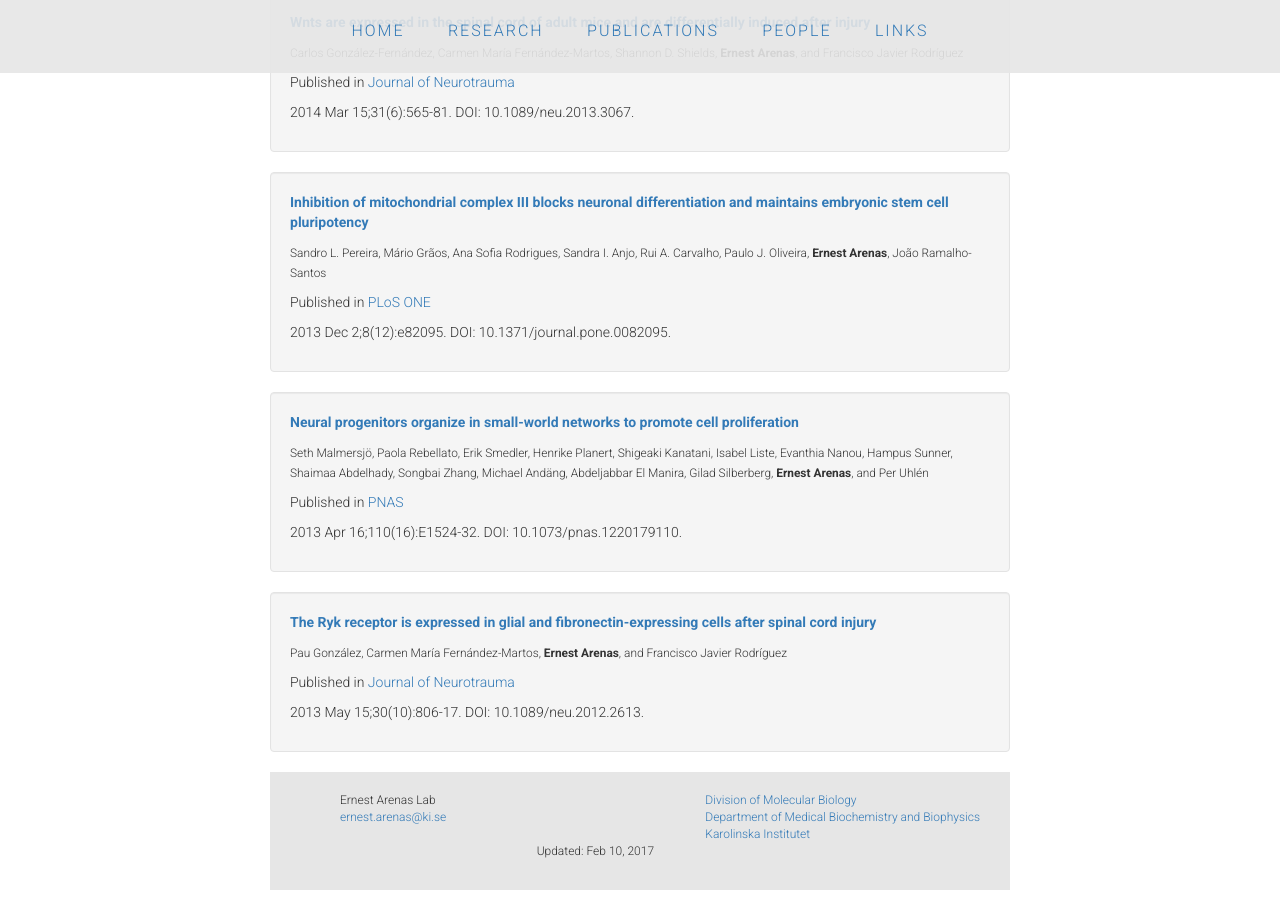
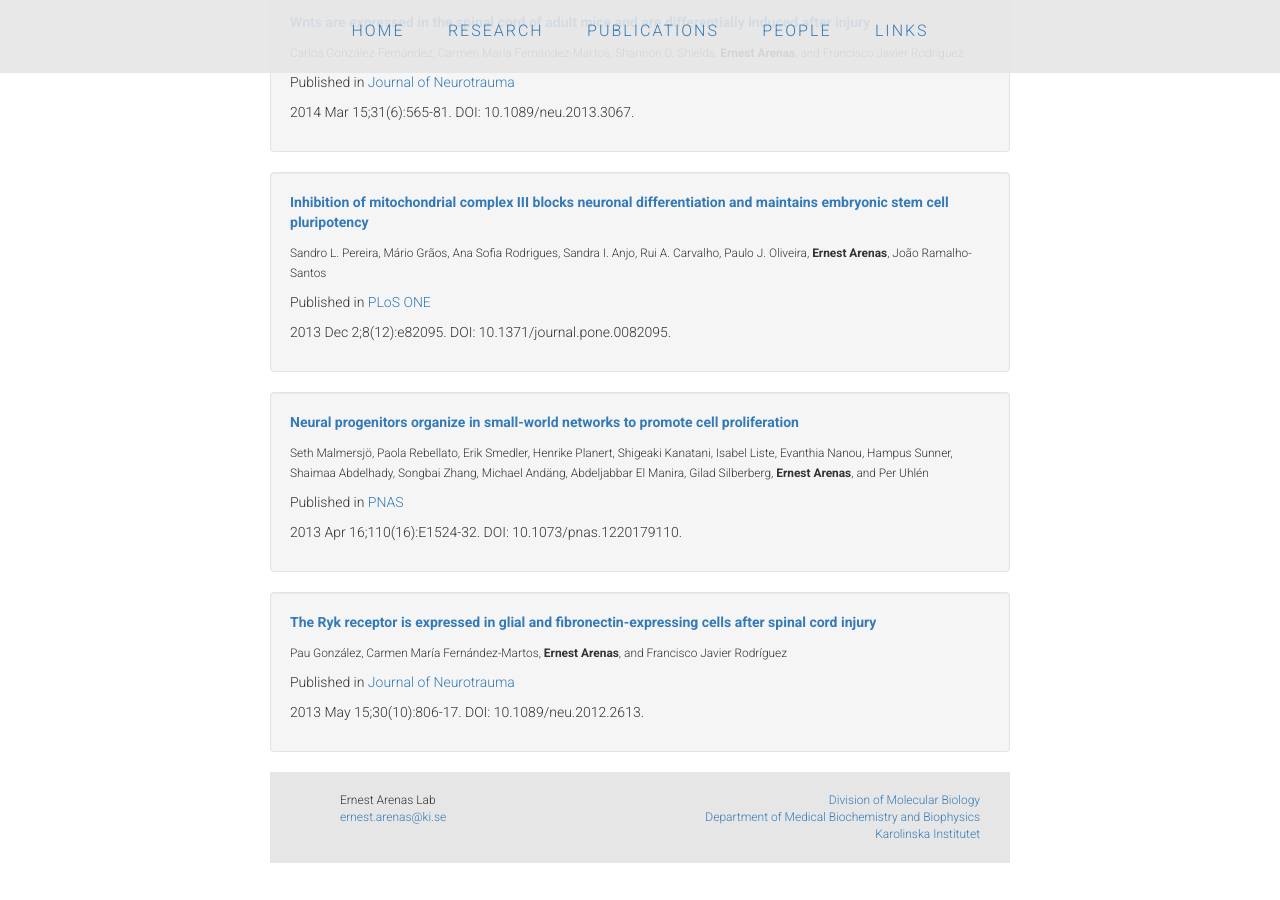
Before and after one commit to ArenasLab/arenaslab.github.io, a Jekyll site: the page publications/index.html, which Jekyll copies as it is, in a window 1280 px wide and 900 px high, scrolled down 4457 px. Built offline with Jekyll 4.4.1, drawn with Linux system fonts in a browser that asks for light colours; after the commit the page ends 5330 px from its top, so only the background shows below that.

Commit message:
Update index.html

```diff
--- a/publications/index.html
+++ b/publications/index.html
@@ -20,26 +20,6 @@
       </ul>
     </div>
   </header>
-
-  <!-- PUBLICATION LIST BELOW -->
-
-  <!--
-  <p>&nbsp<p>
-  <div class="wrap">
-    <div class="post">
-  <div class="members">
-    <p>&nbsp<p>
-    <h2>Publication List</h2>
-    <p>Full list at <a href="https://www.ncbi.nlm.nih.gov/pubmed/?term=Ernest+Arenas">PubMed</a></p>
-    <p>List Items to certain date<p>
-
-
-  </div>
-  <p>&nbsp<p>
-
-      </div>
-    </div>
-  -->
 
 
   <div class="page-content">
@@ -646,7 +626,7 @@
   <!-- PUBLICATION LIST AVBOVE -->
 
   <footer class="footer">
-    <div class="wrap">
+    <div class="wrapfoot">
       <div class="row">
 	<div class=" col-sm-4  col-md-3 col-lg-3">
           <ul>
@@ -654,22 +634,13 @@
             <li><a href="mailto:ernest.arenas@ki.se">ernest.arenas@ki.se</a></li>
           </ul>
         </div>
-        <div class=" col-sm-8  col-md-9 col-lg-9">
+        <div class=" col-sm-8  col-md-9 col-lg-9" align="right">
 	  <ul>
             <li><a href="http://kiedit.ki.se/en/mbb/research-division-of-molecular-neurobiology">Division of Molecular Biology</a></li>
             <li><a href="http://kiedit.ki.se/en/mbb/startpage">Department of Medical Biochemistry and Biophysics</a></li>
             <li><a href="http://ki.se/en/startpage">Karolinska Institutet</a></li>
           </ul>
         </div>
-      </div>
-      <div class="row">
-	<div class=" col-sm-4  col-md-4 col-lg-4">
-        </div>
-        <div class=" col-sm-4  col-md-4 col-lg-4">
-		<p>Updated: Feb 10, 2017</p>
-	</div>
-        <div class=" col-sm-4  col-md-4 col-lg-4">
-	</div>
       </div>
     </div>
   </footer>
```
